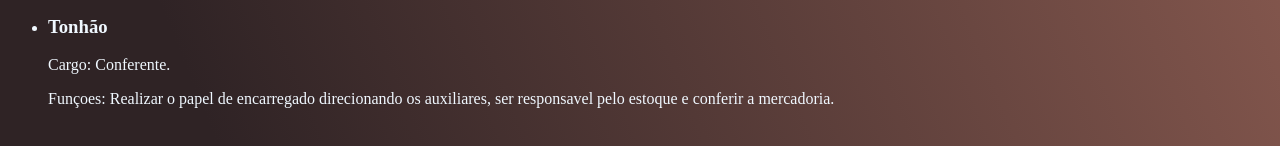
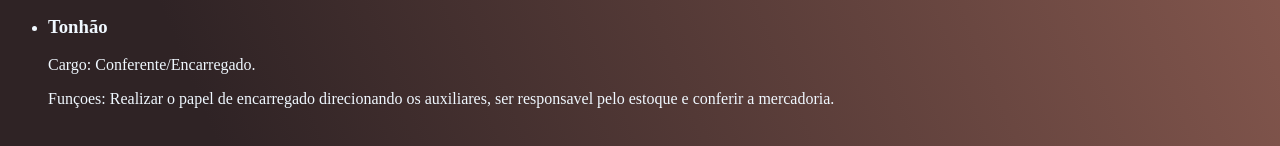
Before and after one commit to yGvaZz/Curr-culo_TB, a plain HTML site: page index.html in a window 1280 px wide. Shown: the part 1092-1238 px from the top of the page. Drawn offline with nearby package versions, Linux system fonts and the light colour scheme.

Commit message:
Update index.html

```diff
--- a/index.html
+++ b/index.html
@@ -68,7 +68,7 @@
             </li>
             <li>
                 <h3>Tonhão</h3>
-                <p>Cargo: Conferente.</p>
+                <p>Cargo: Conferente/Encarregado.</p>
                 <p>Funçoes: Realizar o papel de encarregado direcionando os auxiliares, ser responsavel pelo estoque e conferir a mercadoria.</p>
             </li>
         </ul>
```
